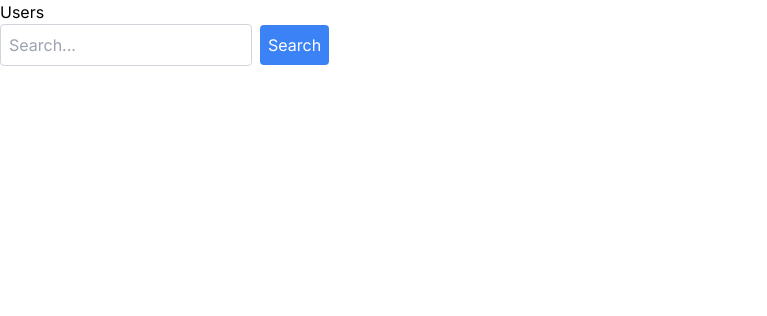
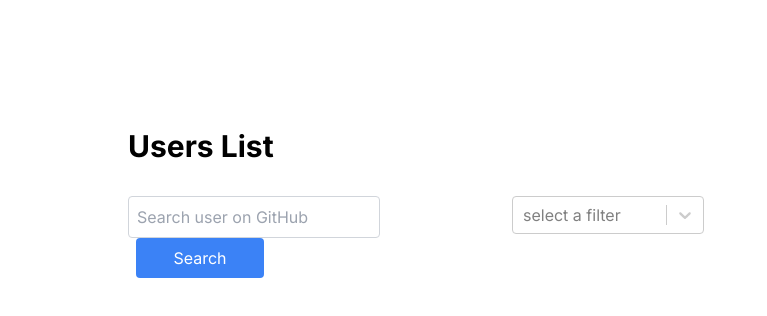
Before and after one commit to juanD1/github-explorer, a Next.js app: page /users in a window 1280 px wide. Shown: the top 316 px of the page, without its empty margins (0-767 px from the left). Built offline with nearby package versions, Linux system fonts and the light colour scheme.

Commit message:
adding filter and UI for page users

```diff
--- a/next.config.mjs
+++ b/next.config.mjs
@@ -1,4 +1,13 @@
 /** @type {import('next').NextConfig} */
-const nextConfig = {};
+const nextConfig = {
+  images: {
+    remotePatterns: [
+      {
+        protocol: "https",
+        hostname: "avatars.githubusercontent.com",
+      },
+    ],
+  },
+};
 
 export default nextConfig;
--- a/src/app/users/page.tsx
+++ b/src/app/users/page.tsx
@@ -1,22 +1,47 @@
 "use client";
-import React from "react";
+import React, { useEffect, useMemo } from "react";
 import SearchForm from "@/components/SearchBar";
 import useUsers from "./useUsers";
+import Image from "next/image";
+import DropDown from "@/components/DropDown";
 
 const UsersPage: React.FC = () => {
-  const { users, handleSearch } = useUsers();
+  const { users, filteredUsers, handleSearch, handleFilter } = useUsers();
+  const items = useMemo(
+    () => (filteredUsers.length ? filteredUsers : users),
+    [users, filteredUsers]
+  );
+
+  useEffect(() => {}, [users, filteredUsers]);
 
   return (
-    <div>
-      <h1>Users</h1>
-      <SearchForm onSearch={handleSearch} />
-      <ul>
-        {users.map((user) => (
-          <li key={user.id}>
-            <a href={user.html_url} target="_blank" rel="noopener noreferrer">
-              <img src={user.avatar_url} alt={user.login} width={50} />
-              {user.login}
-            </a>
+    <div className="p-32">
+      <h1 className="text-3xl font-bold mb-8">Users List</h1>
+      <div className="w-full flex">
+        <SearchForm
+          placeholder="Search user on GitHub"
+          onSearch={handleSearch}
+        />
+        <DropDown onChange={handleFilter} />
+      </div>
+      <ul className="grid grid-cols-4 gap-6">
+        {items.map((user) => (
+          <li
+            className="w-full p-2 border border-slate-500 rounded-md cursor-pointer transform transition duration-100 hover:scale-110"
+            key={user?.id}
+          >
+            <div className="flex items-center">
+              {/* <a href={user.html_url} target="_blank" rel="noopener noreferrer"> */}
+              <Image
+                className="inline-block rounded-full ring-2 ring-blue-500 w-12 h-12 mr-4"
+                src={user?.avatar_url}
+                alt={user?.login}
+                width={50}
+                height={50}
+              />
+              <p className="p-0 m-0 text-base">{user?.login}</p>
+              {/* </a> */}
+            </div>
           </li>
         ))}
       </ul>
--- a/src/app/users/useUsers.ts
+++ b/src/app/users/useUsers.ts
@@ -10,11 +10,14 @@ interface User {
 
 interface UseUsersReturn {
   users: User[];
+  filteredUsers: User[];
   handleSearch: (query: string) => Promise<void>;
+  handleFilter: (filter: string) => void;
 }
 
 const useUsers = (): UseUsersReturn => {
   const [users, setUsers] = useState<User[]>([]);
+  const [filteredUsers, setFilteredUsers] = useState<User[]>([]);
 
   const handleSearch = async (query: string) => {
     try {
@@ -32,7 +35,23 @@ const useUsers = (): UseUsersReturn => {
     }
   };
 
-  return { users, handleSearch };
+  const handleFilter = (filter: string) => {
+    if (!filter) {
+      setFilteredUsers([]);
+      return;
+    }
+
+    const sortedItems = [...users].sort((a: User, b: User) => {
+      if (filter === "a-z") {
+        return a.login.localeCompare(b.login);
+      } else {
+        return b.login.localeCompare(a.login);
+      }
+    });
+    setFilteredUsers(sortedItems);
+  };
+
+  return { users, handleSearch, filteredUsers, handleFilter };
 };
 
 export default useUsers;
--- /dev/null
+++ b/src/components/DropDown.tsx
@@ -0,0 +1,26 @@
+"use client";
+import React from "react";
+import Select from "react-select";
+
+interface Props {
+  onChange: (filter: string | undefined) => void;
+}
+
+const OPTIONS = [
+  { value: "a-z", label: "A-Z" },
+  { value: "z-a", label: "Z-A" },
+];
+
+const DropDown: React.FC<Props> = ({ onChange }) => (
+  <Select
+    className="w-48"
+    classNamePrefix="select"
+    placeholder="select a filter"
+    isClearable
+    name="filter"
+    onChange={(e) => onChange(e?.value)}
+    options={OPTIONS}
+  />
+);
+
+export default DropDown;
--- a/src/components/SearchBar.tsx
+++ b/src/components/SearchBar.tsx
@@ -1,13 +1,12 @@
-// components/SearchForm.tsx
-
 "use client";
 import React, { useState } from "react";
 
 interface Props {
+  placeholder: string;
   onSearch: (query: string) => void;
 }
 
-const SearchBar: React.FC<Props> = ({ onSearch }) => {
+const SearchBar: React.FC<Props> = ({ placeholder, onSearch }) => {
   const [query, setQuery] = useState<string>("");
 
   const handleSubmit = (e: React.FormEvent) => {
@@ -16,15 +15,18 @@ const SearchBar: React.FC<Props> = ({ onSearch }) => {
   };
 
   return (
-    <form onSubmit={handleSubmit} className="mb-4">
+    <form onSubmit={handleSubmit} className="w-96 mb-8">
       <input
         type="text"
         value={query}
         onChange={(e) => setQuery(e.target.value)}
-        placeholder="Search..."
+        placeholder={placeholder}
         className="p-2 border border-gray-300 rounded"
       />
-      <button type="submit" className="ml-2 p-2 bg-blue-500 text-white rounded">
+      <button
+        type="submit"
+        className="w-32 ml-2 p-2 hover:bg-blue-400 bg-blue-500 text-white rounded"
+      >
         Search
       </button>
     </form>
```
Also changed, not shown: package.json (+5 -4 lines), 1 other file (tests, documents, lock files or other folders).
